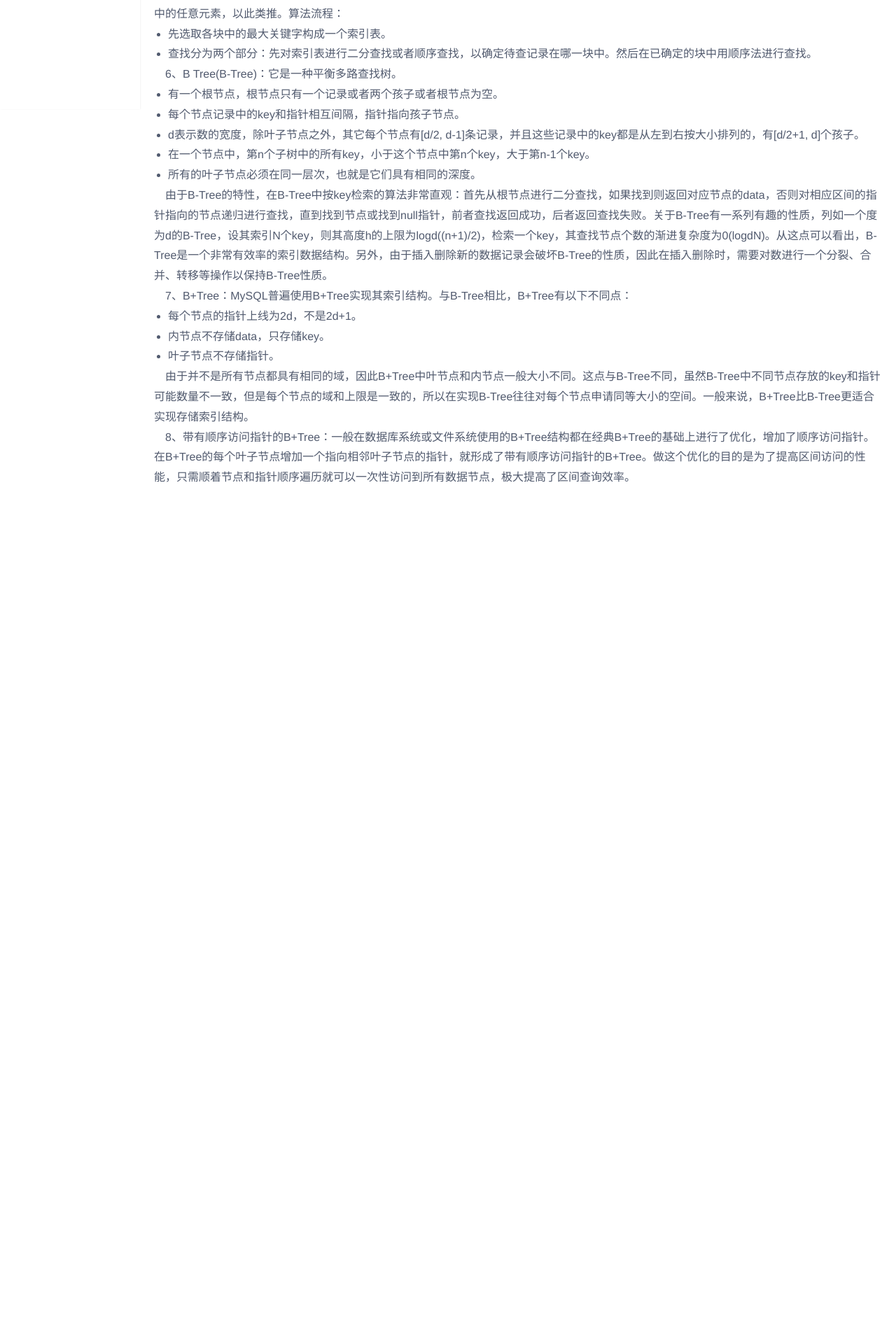
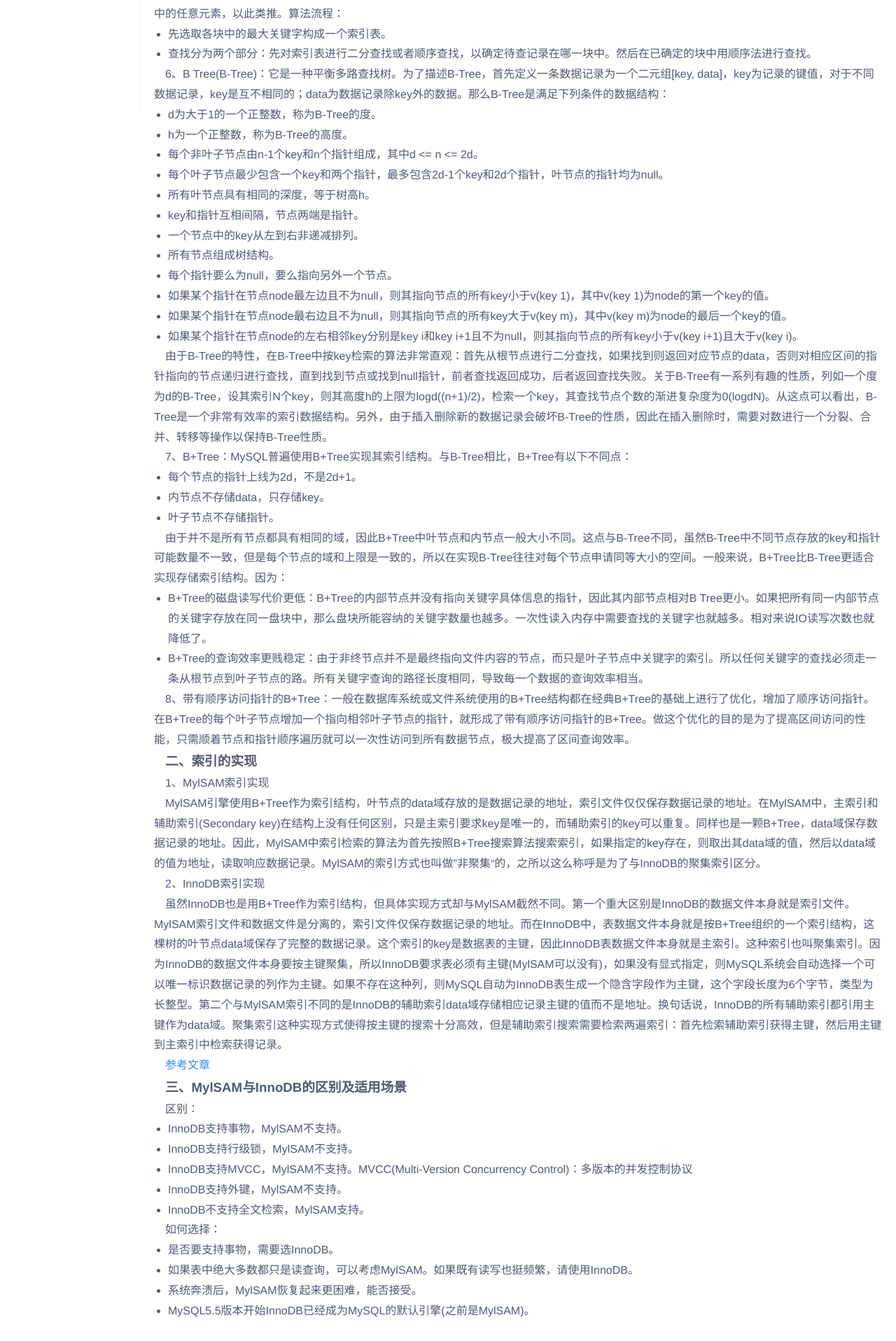
Before and after one commit to lixaviers/suyan-ms, a Vue app: page /#/mysql in a window 1280 px wide. Shown: the part 644-2560 px from the top of the page at 70% size. Before the commit the page ends 1505 px from the top, so only its background shows below. Built offline with nearby package versions, Linux system fonts and the light colour scheme.

Commit message:
feat:page

```diff
--- a/src/views/page/mysql.vue
+++ b/src/views/page/mysql.vue
@@ -24,13 +24,20 @@
 <li>先选取各块中的最大关键字构成一个索引表。</li>
 <li>查找分为两个部分：先对索引表进行二分查找或者顺序查找，以确定待查记录在哪一块中。然后在已确定的块中用顺序法进行查找。</li>
 </ul>
-<p>6、B Tree(B-Tree)：它是一种平衡多路查找树。</p>
+<p>6、B Tree(B-Tree)：它是一种平衡多路查找树。为了描述B-Tree，首先定义一条数据记录为一个二元组[key, data]，key为记录的键值，对于不同数据记录，key是互不相同的；data为数据记录除key外的数据。那么B-Tree是满足下列条件的数据结构：</p>
 <ul>
-<li>有一个根节点，根节点只有一个记录或者两个孩子或者根节点为空。</li>
-<li>每个节点记录中的key和指针相互间隔，指针指向孩子节点。</li>
-<li>d表示数的宽度，除叶子节点之外，其它每个节点有[d/2, d-1]条记录，并且这些记录中的key都是从左到右按大小排列的，有[d/2+1, d]个孩子。</li>
-<li>在一个节点中，第n个子树中的所有key，小于这个节点中第n个key，大于第n-1个key。</li>
-<li>所有的叶子节点必须在同一层次，也就是它们具有相同的深度。</li>
+<li>d为大于1的一个正整数，称为B-Tree的度。</li>
+<li>h为一个正整数，称为B-Tree的高度。</li>
+<li>每个非叶子节点由n-1个key和n个指针组成，其中d &lt;= n &lt;= 2d。</li>
+<li>每个叶子节点最少包含一个key和两个指针，最多包含2d-1个key和2d个指针，叶节点的指针均为null。</li>
+<li>所有叶节点具有相同的深度，等于树高h。</li>
+<li>key和指针互相间隔，节点两端是指针。</li>
+<li>一个节点中的key从左到右非递减排列。</li>
+<li>所有节点组成树结构。</li>
+<li>每个指针要么为null，要么指向另外一个节点。</li>
+<li>如果某个指针在节点node最左边且不为null，则其指向节点的所有key小于v(<span id="MathJax-Span-16" class="mi">k</span><span id="MathJax-Span-17" class="mi">e</span><span id="MathJax-Span-18" class="msubsup"><span id="MathJax-Span-19" class="mi">y </span><span id="MathJax-Span-20" class="mn">1</span></span>)，其中v(key 1)为node的第一个key的值。</li>
+<li>如果某个指针在节点node最右边且不为null，则其指向节点的所有key大于v(key m)，其中v(key m)为node的最后一个key的值。</li>
+<li>如果某个指针在节点node的左右相邻key分别是key i和key i+1且不为null，则其指向节点的所有key小于v(key i+1)且大于v(key i)。</li>
 </ul>
 <p>由于B-Tree的特性，在B-Tree中按key检索的算法非常直观：首先从根节点进行二分查找，如果找到则返回对应节点的data，否则对相应区间的指针指向的节点递归进行查找，直到找到节点或找到null指针，前者查找返回成功，后者返回查找失败。关于B-Tree有一系列有趣的性质，列如一个度为d的B-Tree，设其索引N个key，则其高度h的上限为logd((n+1)/2)，检索一个key，其查找节点个数的渐进复杂度为0(logdN)。从这点可以看出，B-Tree是一个非常有效率的索引数据结构。另外，由于插入删除新的数据记录会破坏B-Tree的性质，因此在插入删除时，需要对数进行一个分裂、合并、转移等操作以保持B-Tree性质。</p>
 <p>7、B+Tree：MySQL普遍使用B+Tree实现其索引结构。与B-Tree相比，B+Tree有以下不同点：</p>
@@ -39,11 +46,34 @@
 <li>内节点不存储data，只存储key。</li>
 <li>叶子节点不存储指针。</li>
 </ul>
-<p>由于并不是所有节点都具有相同的域，因此B+Tree中叶节点和内节点一般大小不同。这点与B-Tree不同，虽然B-Tree中不同节点存放的key和指针可能数量不一致，但是每个节点的域和上限是一致的，所以在实现B-Tree往往对每个节点申请同等大小的空间。一般来说，B+Tree比B-Tree更适合实现存储索引结构。</p>
+<p>由于并不是所有节点都具有相同的域，因此B+Tree中叶节点和内节点一般大小不同。这点与B-Tree不同，虽然B-Tree中不同节点存放的key和指针可能数量不一致，但是每个节点的域和上限是一致的，所以在实现B-Tree往往对每个节点申请同等大小的空间。一般来说，B+Tree比B-Tree更适合实现存储索引结构。因为：</p>
+<ul>
+<li>B+Tree的磁盘读写代价更低：B+Tree的内部节点并没有指向关键字具体信息的指针，因此其内部节点相对B Tree更小。如果把所有同一内部节点的关键字存放在同一盘块中，那么盘块所能容纳的关键字数量也越多。一次性读入内存中需要查找的关键字也就越多。相对来说IO读写次数也就降低了。</li>
+<li>B+Tree的查询效率更贱稳定：由于非终节点并不是最终指向文件内容的节点，而只是叶子节点中关键字的索引。所以任何关键字的查找必须走一条从根节点到叶子节点的路。所有关键字查询的路径长度相同，导致每一个数据的查询效率相当。</li>
+</ul>
 <p>8、带有顺序访问指针的B+Tree：一般在数据库系统或文件系统使用的B+Tree结构都在经典B+Tree的基础上进行了优化，增加了顺序访问指针。在B+Tree的每个叶子节点增加一个指向相邻叶子节点的指针，就形成了带有顺序访问指针的B+Tree。做这个优化的目的是为了提高区间访问的性能，只需顺着节点和指针顺序遍历就可以一次性访问到所有数据节点，极大提高了区间查询效率。</p>
-<p>&nbsp;</p>
-<p>&nbsp;</p>
-<p>&nbsp;</p>
+<h3>二、索引的实现</h3>
+<p>1、MylSAM索引实现</p>
+<p>MylSAM引擎使用B+Tree作为索引结构，叶节点的data域存放的是数据记录的地址，索引文件仅仅保存数据记录的地址。在MylSAM中，主索引和辅助索引(Secondary key)在结构上没有任何区别，只是主索引要求key是唯一的，而辅助索引的key可以重复。同样也是一颗B+Tree，data域保存数据记录的地址。因此，MylSAM中索引检索的算法为首先按照B+Tree搜索算法搜索索引，如果指定的key存在，则取出其data域的值，然后以data域的值为地址，读取响应数据记录。MylSAM的索引方式也叫做&rdquo;非聚集&ldquo;的，之所以这么称呼是为了与InnoDB的聚集索引区分。</p>
+<p>2、InnoDB索引实现</p>
+<p>虽然InnoDB也是用B+Tree作为索引结构，但具体实现方式却与MylSAM截然不同。第一个重大区别是InnoDB的数据文件本身就是索引文件。MylSAM索引文件和数据文件是分离的，索引文件仅保存数据记录的地址。而在InnoDB中，表数据文件本身就是按B+Tree组织的一个索引结构，这棵树的叶节点data域保存了完整的数据记录。这个索引的key是数据表的主键，因此InnoDB表数据文件本身就是主索引。这种索引也叫聚集索引。因为InnoDB的数据文件本身要按主键聚集，所以InnoDB要求表必须有主键(MylSAM可以没有)，如果没有显式指定，则MySQL系统会自动选择一个可以唯一标识数据记录的列作为主键。如果不存在这种列，则MySQL自动为InnoDB表生成一个隐含字段作为主键，这个字段长度为6个字节，类型为长整型。第二个与MylSAM索引不同的是InnoDB的辅助索引data域存储相应记录主键的值而不是地址。换句话说，InnoDB的所有辅助索引都引用主键作为data域。聚集索引这种实现方式使得按主键的搜索十分高效，但是辅助索引搜索需要检索两遍索引：首先检索辅助索引获得主键，然后用主键到主索引中检索获得记录。</p>
+<p><a href="http://blog.codinglabs.org/articles/theory-of-mysql-index.html" target="_blank" rel="noopener">参考文章</a></p>
+<h3>三、MylSAM与InnoDB的区别及适用场景</h3>
+<p>区别：</p>
+<ul>
+<li>InnoDB支持事物，MylSAM不支持。</li>
+<li>InnoDB支持行级锁，MylSAM不支持。</li>
+<li>InnoDB支持MVCC，MylSAM不支持。MVCC(Multi-Version Concurrency Control)：多版本的并发控制协议</li>
+<li>InnoDB支持外键，MylSAM不支持。</li>
+<li>InnoDB不支持全文检索，MylSAM支持。</li>
+</ul>
+<p>如何选择：</p>
+<ul>
+<li>是否要支持事物，需要选InnoDB。</li>
+<li>如果表中绝大多数都只是读查询，可以考虑MylSAM。如果既有读写也挺频繁，请使用InnoDB。</li>
+<li>系统奔溃后，MylSAM恢复起来更困难，能否接受。</li>
+<li>MySQL5.5版本开始InnoDB已经成为MySQL的默认引擎(之前是MylSAM)。</li>
+</ul>
 <p>&nbsp;</p>
 <p>&nbsp;</p>
     </div>
```
